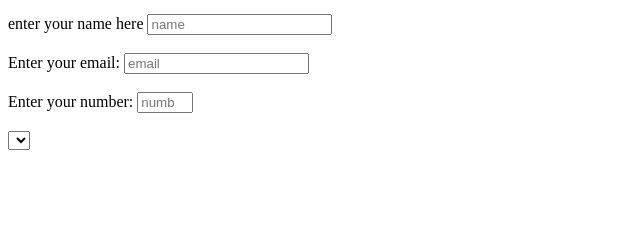
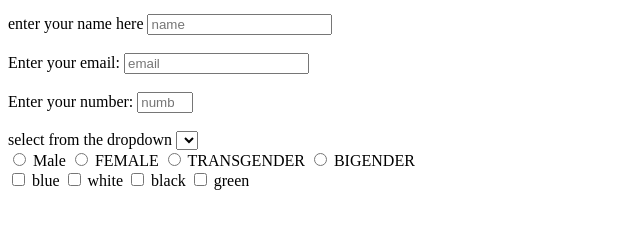
Before and after one commit to Abass-rashid/yasin-abass-project, a plain HTML site: page index.html in a window 1280 px wide. Shown: the part 100-328 px from the top of the page, without its empty margins (0-640 px from the left). Drawn offline with Linux system fonts and the light colour scheme.

Commit message:
step 13&14

```diff
--- a/index.html
+++ b/index.html
@@ -20,7 +20,7 @@
     <label id="number-label" >Enter your number:</label>
     <input required type="number" id="number" max="50" min="10" placeholder="number">
     <br><br>
-    <label ></label>
+    <label >select from the dropdown</label>
     <select name="dropdown" id="dropdown">
       <option value="languge"></option>
 
@@ -28,6 +28,18 @@
 
       <option value="time zone"></option>
     </select>
+    <br>
+    <input type="radio" name="gender" value="1"> <label >Male</label>
+    <input type="radio" name="gender"  value="2"> <label >FEMALE</label>
+    <input type="radio" name="gender" value="3"> <label >TRANSGENDER</label>
+    <input type="radio" name="gender" value="4"> <label >BIGENDER</label>
+    <br>
+    <input type="checkbox" name="fav-color" value="1"> <label >blue</label>
+    <input type="checkbox" name="fav-color"  value="2"> <label >white</label>
+    <input type="checkbox" name="fav-color" value="3"> <label >black</label>
+    <input type="checkbox" name="fav-color" value="4"> <label >green</label>
+
+
   </form>
     <script src="https://cdn.freecodecamp.org/testable-projects-fcc/v1/bundle.js"></script>
 
```
